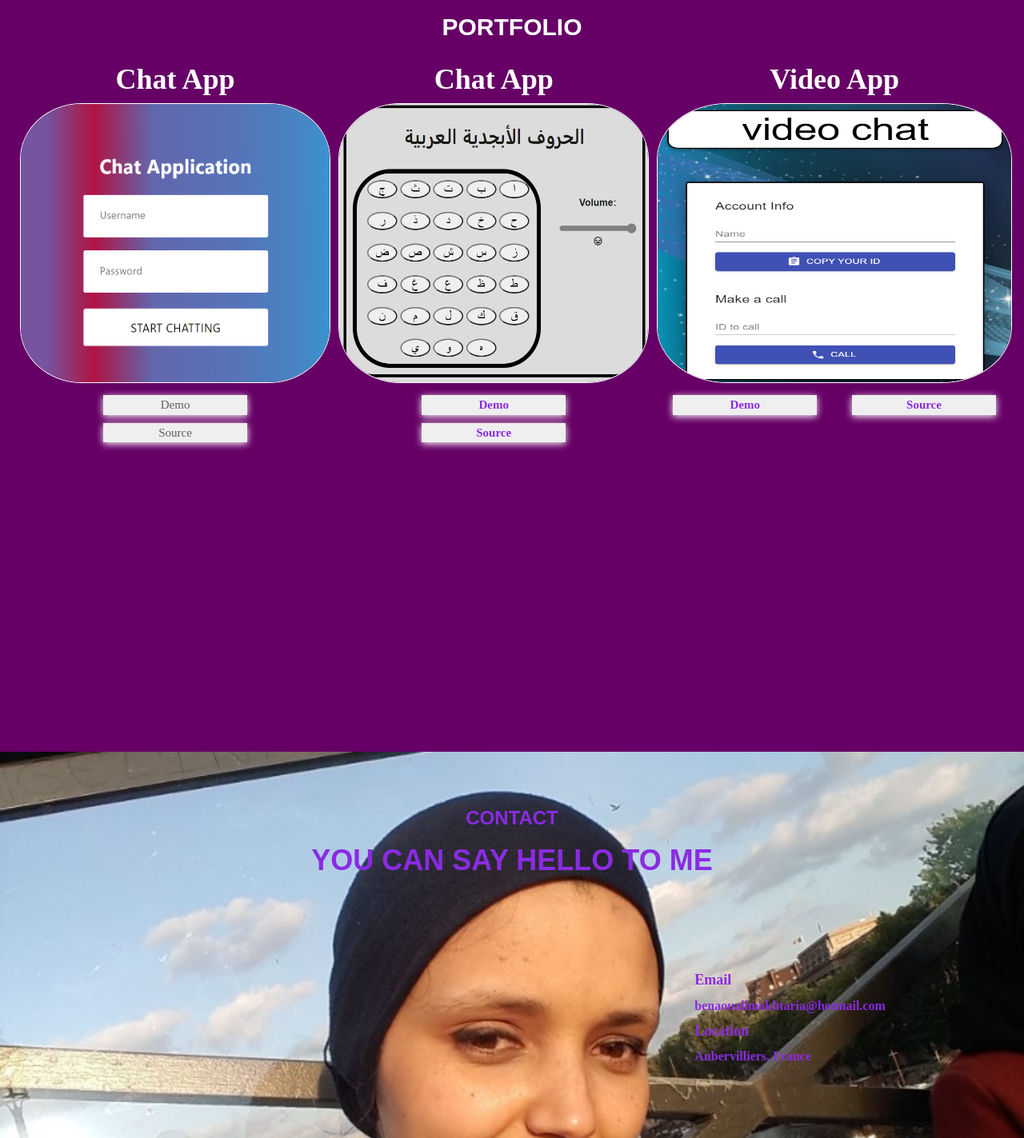
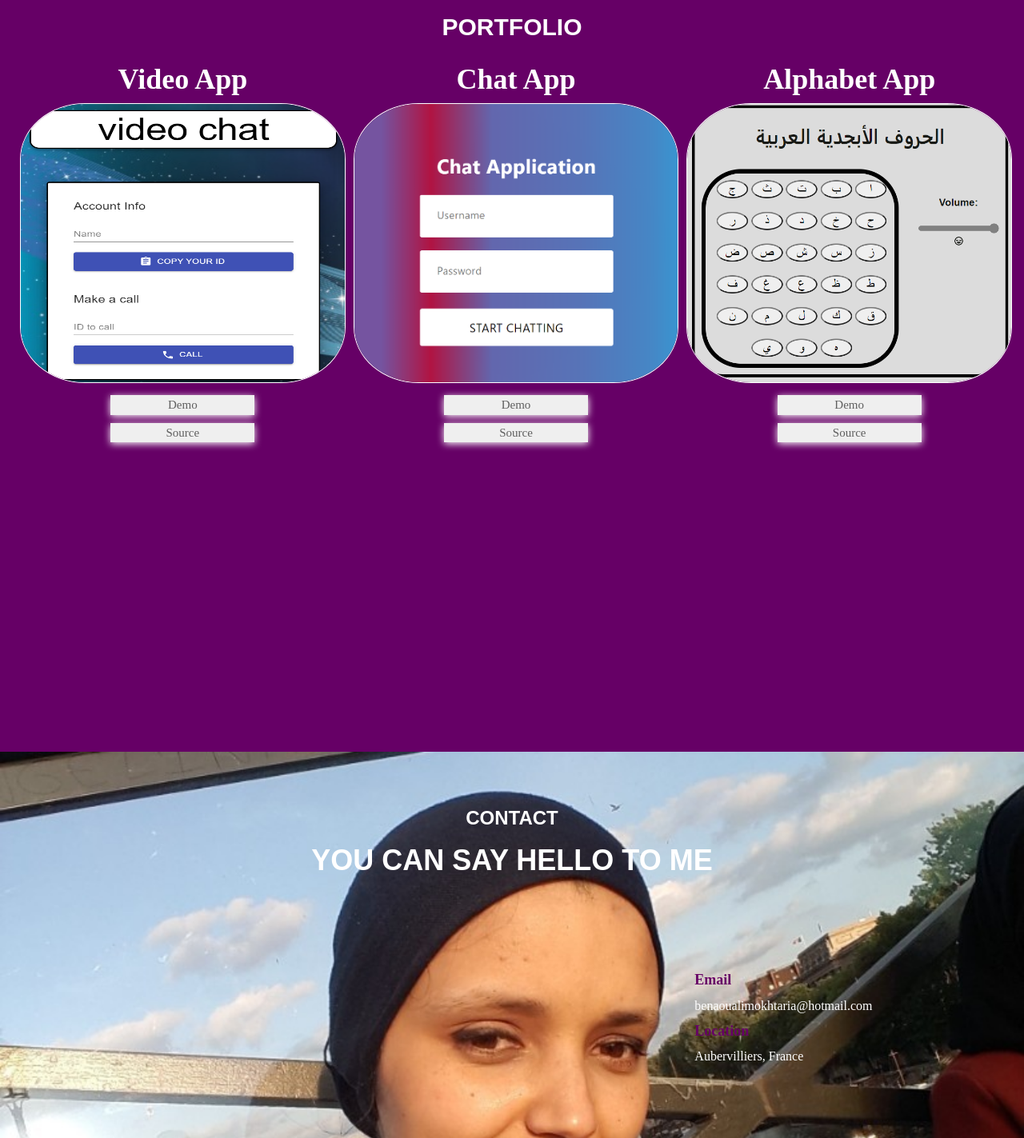
Before and after one commit to MimiaBena/MyCv, a website: page index.html in a window 1280 px wide. Shown: the part 3660-5083 px from the top of the page at 80% size. Drawn offline with nearby package versions, Linux system fonts and the light colour scheme.

Commit message:
Update index.html

```diff
--- a/index.html
+++ b/index.html
@@ -322,56 +322,9 @@
 
                 </div-->
             <div id="project">
-                <div class="description_part">
-
-                        <h1 style="color: white;"> Chat App</h1>
-                        <h3 style="display: none;" >Description:</h3>
-                        <p>Using <strong style="color: blueviolet;"> Sockets, Rest APIs, Sending Images, React Hooks, Props, and CSS.</strong> I created an app chat. With online statuses, design,
-                             icons telling you who read the message,
-                             image support, sound notifications with the possibility of creating several rooms. </p>
-                        <div class="part1">
-                            <img src="/css/img/chat.png" alt="chat" />
-                            <div class="btnGrp">
-                                <button class="btnSource"
-                                    onclick="window.open('https://chat-app-mimia.netlify.app/', '_blank');">Demo</button>
-                                <button class="btnSource"
-                                    onclick="window.open('https://github.com/MimiaBena/chatApp.git', '_blank');">Source</button>
-                            </div>
-                        </div>
-                </div>
 
 
-                <div class="description_part">
 
-                    <h1 style="color: white;"> Chat App</h1>
-                    <h3 style="display: none;" >Description:</h3>
-                    <p> <strong style="color: blueviolet;">  </p>
-                    <div class="part1">
-                        <img src="/css/img/alphabet.png" alt="chat" />
-                        <div class="btnGrp">
-                            <button class="btnSource"
-                                onclick="window.open('https://chat-app-mimia.netlify.app/', '_blank');">Demo</button>
-                            <button class="btnSource"
-                                onclick="window.open('https://github.com/MimiaBena/chatApp.git', '_blank');">Source</button>
-                        </div>
-                    </div>
-            </div>
-
-
-                <!--div class="description_part">
-                    <h2> Project Name</h2>
-                    <h3>Description</h3>
-                    <p>Lucy using html css haly qsk</p>
-                    <div class="part1">
-                        <img src="/css/img/chat.png" alt="chat" />
-                    </div>
-                    <div class="btnGrp">
-                        <button class="btnSource"
-                            onclick="window.open('https://hopeful-newton-68bc03.netlify.app', '_blank');"> Demo</button>
-                        <button class="btnSource"
-                            onclick="window.open('https://hopeful-newton-68bc03.netlify.app', '_blank');">Source</button>
-                    </div>
-                </div-->
 
                 <div class="description_part">
                     <h1 style="color: white;"> Video App</h1>
@@ -390,8 +343,44 @@
                                 Source</button>
                         </div>
                     </div>
+                </div>
+                <div class="description_part">
 
+                        <h1 style="color: white;"> Chat App</h1>
+                        <h3 style="display: none;" >Description:</h3>
+                        <p>Using <strong style="color: blueviolet;"> Sockets, Rest APIs, Sending Images, React Hooks and CSS.</strong>
+                            I created an app chat. With online statuses,
+                             image support ... and with the possibility of creating several rooms.
+                         </p>
+                        <div class="part1">
+                            <img src="/css/img/chat.png" alt="chat" />
+                            <div class="btnGrp">
+                                <button class="btnSource"
+                                    onclick="window.open('https://chat-app-mimia.netlify.app/', '_blank');">Demo</button>
+                                <button class="btnSource"
+                                    onclick="window.open('https://github.com/MimiaBena/chatApp.git', '_blank');">Source</button>
+                            </div>
+                        </div>
                 </div>
+
+
+                <div class="description_part">
+
+                    <h1 style="color: white;"> Alphabet App</h1>
+                    <h3 style="display: none;" >Description:</h3>
+                    <p>   </p>
+                    <div class="part1">
+                        <img src="/css/img/alphabet.png" alt="chat" />
+                        <div class="btnGrp">
+                            <button class="btnSource"
+                                onclick="window.open('https://chat-app-mimia.netlify.app/', '_blank');">Demo</button>
+                            <button class="btnSource"
+                                onclick="window.open('https://github.com/MimiaBena/chatApp.git', '_blank');">Source</button>
+                        </div>
+                    </div>
+            </div>
+
+
             </div>
         </div>
     </section>
@@ -400,8 +389,8 @@
         <div class="container-fluid">
             <div class="row">
                 <div class="heading_contact">
-                    <h3>Contact</h3>
-                    <h1>You can say Hello to me</h1>
+                    <h3 style="color: white;">Contact</h3>
+                    <h1 style="color: white;">You can say Hello to me</h1>
 
                 </div>
             </div>
@@ -410,10 +399,10 @@
                 <div id="root" class="col-md-8"></div>
 
                 <div class="socialme col-md-4">
-                    <h4 class="h06">Email</h4>
-                    <p> benaoualimokhtaria@hotmail.com </p>
-                    <h4 class="h06">Location</h4>
-                    <p>Aubervilliers, France</p>
+                    <h4 style="color: #660066;">Email</h4>
+                    <p style="color: white;"> benaoualimokhtaria@hotmail.com </p>
+                    <h4 style="color: #660066;"> Location</h4>
+                    <p style="color: white;">Aubervilliers, France</p>
                 </div>
             </div>
         </div>
```
